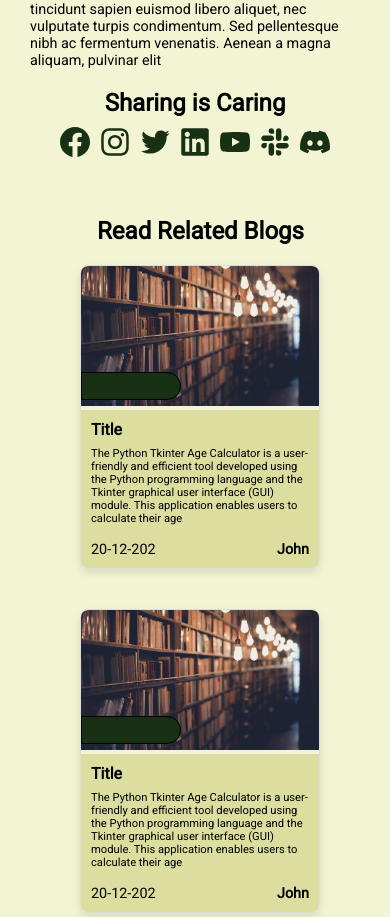
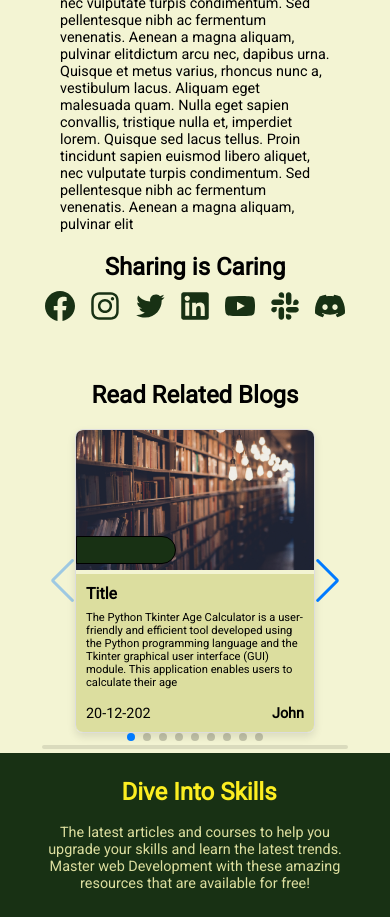
Before and after one commit to sahilbhardwaj-tmpl/DiveIntoSkills, a React (Vite) app: page /SinglePost in a window 390 px wide. Shown: the part 1080-1997 px from the top of the page. Built offline with nearby package versions, Linux system fonts and the light colour scheme.

Commit message:
Slider is completed

```diff
--- a/package.json
+++ b/package.json
@@ -17,7 +17,8 @@
     "react-icons": "^4.12.0",
     "react-router-dom": "^6.21.1",
     "react-slick": "^0.29.0",
-    "slick-carousel": "^1.8.1"
+    "slick-carousel": "^1.8.1",
+    "swiper": "^11.0.5"
   },
   "devDependencies": {
     "@types/react": "^18.2.43",
--- a/src/components/SingleBlogPost/SingleBlogPost.jsx
+++ b/src/components/SingleBlogPost/SingleBlogPost.jsx
@@ -4,12 +4,15 @@ import author_pic from "../../assets/author_pic.png";
 import Blog_Img from "../../assets/Blog_Img.png";
 import CardData from "../Card/CardData";
 import CardBuilder from "../Card/CardBuilder";
-import "slick-carousel/slick/slick.css";
-import "slick-carousel/slick/slick-theme.css";
-import Slider from "react-slick";
+import { Swiper, SwiperSlide } from "swiper/react";
+import "swiper/css";
+import { Navigation, Pagination, A11y } from "swiper/modules";
+import "swiper/css";
+import "swiper/css/navigation";
+import "swiper/css/pagination";
+import "swiper/css/scrollbar";
+
 function SingleBlogPost() {
-
-
   const data = {
     title:
       "There is no one who loves pain itself, who seeks after it and wants to have it, because it is pain",
@@ -25,7 +28,6 @@ function SingleBlogPost() {
 
   return (
     <>
-
       <div className="single-blog-post">
         <h2 className="blog-title">{data.title}</h2>
 
@@ -166,18 +168,28 @@ function SingleBlogPost() {
         </div>
       </div>
 
-      <div>
+      <div className="related-blogs-container">
         <h2
           className="Read_Related_Blogs"
           style={{ textAlign: "center", marginTop: "60px" }}
         >
           Read Related Blogs
         </h2>
-        <div className="related-blogs ">
-
-            {CardData.slice(0, 4).map((data, indx) => {
-              return (
-
+      </div>
+      <div className="Swiper-container-for-desktop">
+        <div className="Swiper">
+          <Swiper className="swiper-container-for-mobile"
+            modules={[Navigation, Pagination, A11y]}
+            spaceBetween={10}
+            slidesPerView={3}
+            navigation
+            pagination={{ clickable: true }}
+            scrollbar={{ draggable: true }}
+            onSwiper={(swiper) => console.log(swiper)}
+            onSlideChange={() => console.log("slide change")}
+          >
+            {CardData.map((data, indx) => (
+              <SwiperSlide>
                 <CardBuilder
                   img={data.blogImg}
                   title={data.title}
@@ -185,10 +197,35 @@ function SingleBlogPost() {
                   date={data.date}
                   author={data.author}
                 />
-
-              );
-            })}
-
+              </SwiperSlide>
+            ))}
+          </Swiper>
+        </div>
+      </div>
+      <div className="Swiper-container-for-mobile">
+        <div className="Swiper">
+          <Swiper
+            modules={[Navigation, Pagination, A11y]}
+            spaceBetween={50}
+            slidesPerView={1}
+            navigation
+            pagination={{ clickable: true }}
+            scrollbar={{ draggable: true }}
+            onSwiper={(swiper) => console.log(swiper)}
+            onSlideChange={() => console.log("slide change")}
+          >
+            {CardData.map((data, indx) => (
+              <SwiperSlide>
+                <CardBuilder
+                  img={data.blogImg}
+                  title={data.title}
+                  description={data.description}
+                  date={data.date}
+                  author={data.author}
+                />
+              </SwiperSlide>
+            ))}
+          </Swiper>
         </div>
       </div>
     </>
--- a/src/components/SingleBlogPost/SingleBlogPostStyles.css
+++ b/src/components/SingleBlogPost/SingleBlogPostStyles.css
@@ -42,7 +42,6 @@
     cursor: pointer;
   }
   .related-blogs{
-    height: 800px;
     width: 100%;
     overflow-x:hidden ;
   }
@@ -50,39 +49,32 @@
     display: flex;
     justify-content: center;
   }
+  .Swiper{
+      width: 80%;
+      margin-left: 10%;
+  }
+  .Swiper-container{
+    width: 100vw;
+  }
+  .Swiper-container-for-mobile{
+    display: none;
+  }
+  .swiper-slide {
+    display: flex !important;
+    align-items: center !important;
+    justify-content: center !important;
+  }
   @media (max-width: 768px) {
-    .single-blog-post{
-      margin-left: 30px;
-      margin-right: 30px;
+    .Swiper-container-for-mobile{
+      display: initial;
     }
-    .related-blogs{
-      display: flex;
-      flex-direction: column;
-      justify-content: center;
-      align-items: center;
-
-    }
-    .related-blogs {
-      display: flex;
-      overflow-x: scroll;
-      justify-content: flex-start;
-      align-items: center;
-      -webkit-overflow-scrolling: touch;
+    .Swiper-container-for-desktop{
+      display: none;
     }
 
-    .related-blogs > div {
-      flex: 0 0 auto;
-      margin-right: 25px;
-      margin-left: 35px;
-    }
-    .social_media_icons{
-      gap: 10px;
+    .Swiper{
+      width: 80%;
 
-    }
-    .blog-date{
-      margin-top: 12px;
-    }
-    .Read_Related_Blogs{
-      margin-left: 11px;
-    }
-}
+  }
+
+  }
```
Also changed, not shown: 1 other file (tests, documents, lock files or other folders). Lines whose indentation alone changed are shown as unchanged.
